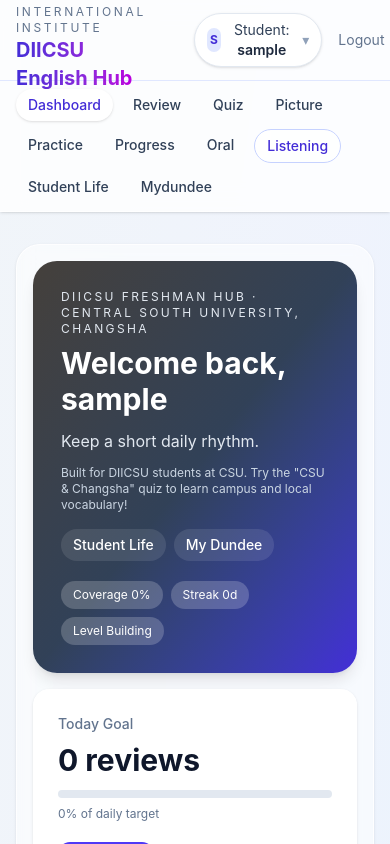
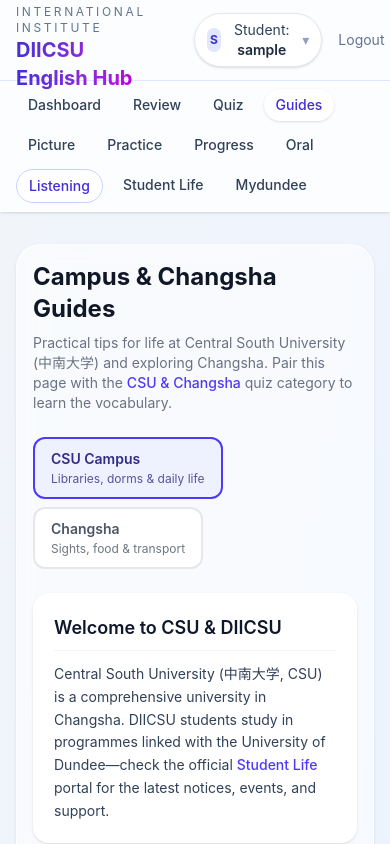
Before and after one commit to z11037/Agile-Software-Engineering-Project, a React (Vite) app in the folder frontend/: page /campus-guide in a window 390 px wide. Before the commit this address led to /. Shown: the top 844 px of the page. Built offline with nearby package versions, Linux system fonts and the light colour scheme; no server answers; sample sign-in values are in the browser's storage.

Commit message:
feat: add Campus & Changsha guide module
Closes #122

- Add CampusChangshaGuidePage with CSU campus and Changsha travel tabs
- Register protected route /campus-guide and nav links (desktop + mobile)
- Add Dashboard quick action for campus and city guides

```diff
--- a/frontend/src/App.tsx
+++ b/frontend/src/App.tsx
@@ -12,6 +12,7 @@
 import PracticeTestPage from './pages/PracticeTestPage';
 import ListeningPage from './pages/ListeningPage';
 import ImageQuizPage from './pages/ImageQuizPage';
+import CampusChangshaGuidePage from './pages/CampusChangshaGuidePage';
 
 export default function App() {
   return (
@@ -85,6 +86,14 @@
                 </ProtectedRoute>
               }
             />
+            <Route
+              path="/campus-guide"
+              element={
+                <ProtectedRoute>
+                  <CampusChangshaGuidePage />
+                </ProtectedRoute>
+              }
+            />
             <Route path="*" element={<Navigate to="/" replace />} />
           </Route>
         </Routes>
--- a/frontend/src/components/Layout.tsx
+++ b/frontend/src/components/Layout.tsx
@@ -88,6 +88,7 @@
                   Listening
                 </NavLink>
                 <NavLink to="/quiz">Quiz</NavLink>
+                <NavLink to="/campus-guide">Campus &amp; Changsha</NavLink>
                 <NavLink to="/image-quiz">Picture Guess</NavLink>
                 <NavLink to="/practice">Practice Test</NavLink>
                 <NavLink to="/progress">Progress</NavLink>
@@ -126,6 +127,7 @@
           <NavLink to="/">Dashboard</NavLink>
           <NavLink to="/review">Review</NavLink>
           <NavLink to="/quiz">Quiz</NavLink>
+          <NavLink to="/campus-guide">Guides</NavLink>
           <NavLink to="/image-quiz">Picture</NavLink>
           <NavLink to="/practice">Practice</NavLink>
           <NavLink to="/progress">Progress</NavLink>
--- /dev/null
+++ b/frontend/src/pages/CampusChangshaGuidePage.tsx
@@ -0,0 +1,198 @@
+import { useState, type ReactNode } from 'react';
+
+type TabId = 'campus' | 'travel';
+
+const TABS: { id: TabId; label: string; sub: string }[] = [
+  { id: 'campus', label: 'CSU Campus', sub: 'Libraries, dorms & daily life' },
+  { id: 'travel', label: 'Changsha', sub: 'Sights, food & transport' },
+];
+
+export default function CampusChangshaGuidePage() {
+  const [tab, setTab] = useState<TabId>('campus');
+
+  return (
+    <div className="max-w-3xl mx-auto space-y-6">
+      <div>
+        <h1 className="text-2xl font-bold text-gray-900">Campus & Changsha Guides</h1>
+        <p className="text-sm text-gray-500 mt-2">
+          Practical tips for life at Central South University (中南大学) and exploring Changsha. Pair this page with
+          the <span className="font-medium text-indigo-600">CSU &amp; Changsha</span> quiz category to learn the
+          vocabulary.
+        </p>
+      </div>
+
+      <div className="flex flex-wrap gap-2">
+        {TABS.map((t) => (
+          <button
+            key={t.id}
+            type="button"
+            onClick={() => setTab(t.id)}
+            className={`px-4 py-2.5 rounded-xl text-left border-2 transition cursor-pointer min-w-[140px] ${
+              tab === t.id
+                ? 'border-indigo-600 bg-indigo-50 text-indigo-900'
+                : 'border-gray-200 bg-white text-gray-600 hover:border-gray-300'
+            }`}
+          >
+            <span className="block text-sm font-semibold">{t.label}</span>
+            <span className="block text-xs opacity-80 mt-0.5">{t.sub}</span>
+          </button>
+        ))}
+      </div>
+
+      {tab === 'campus' && <CampusSection />}
+      {tab === 'travel' && <TravelSection />}
+    </div>
+  );
+}
+
+function CampusSection() {
+  return (
+    <div className="space-y-4">
+      <GuideCard title="Welcome to CSU & DIICSU">
+        <p>
+          Central South University (中南大学, CSU) is a comprehensive university in Changsha. DIICSU students study in
+          programmes linked with the University of Dundee—check the official{' '}
+          <a
+            href="https://dii.csu.edu.cn"
+            target="_blank"
+            rel="noreferrer noopener"
+            className="text-indigo-600 hover:underline font-medium"
+          >
+            Student Life
+          </a>{' '}
+          portal for the latest notices, events, and support.
+        </p>
+      </GuideCard>
+
+      <GuideCard title="Campus facilities (English you will use)">
+        <ul className="list-disc pl-5 space-y-2 text-gray-700">
+          <li>
+            <strong>Library</strong> (图书馆) — Quiet study floors, book loans, and often exam-season extended hours.
+            Bring your student card.
+          </li>
+          <li>
+            <strong>Cafeteria / canteen</strong> (食堂) — Affordable meals; peak times are busy right after class.
+          </li>
+          <li>
+            <strong>Dormitory</strong> (宿舍) — Follow residence rules for visitors, electricity, and quiet hours.
+          </li>
+          <li>
+            <strong>Laboratory</strong> (实验室) — Wear required safety gear; sign in when your course requires it.
+          </li>
+          <li>
+            <strong>Lecture hall</strong> (阶梯教室) — Arrive a few minutes early for large classes.
+          </li>
+          <li>
+            <strong>Teaching building</strong> (教学楼) — Check room numbers on your timetable; buildings can be large.
+          </li>
+          <li>
+            <strong>Gymnasium / playground</strong> — Great for stress relief between assignments.
+          </li>
+        </ul>
+      </GuideCard>
+
+      <GuideCard title="University life vocabulary in practice">
+        <ul className="list-disc pl-5 space-y-2 text-gray-700">
+          <li>
+            <strong>Semester</strong> — Plan <strong>credits</strong> and <strong>elective</strong> vs{' '}
+            <strong>compulsory</strong> courses early.
+          </li>
+          <li>
+            Watch deadlines for <strong>enrollment</strong>, <strong>assignment</strong> submission, and{' '}
+            <strong>exam</strong> registration.
+          </li>
+          <li>
+            Ask your advisor about <strong>scholarship</strong> options and <strong>GPA</strong> requirements.
+          </li>
+          <li>
+            <strong>Freshman</strong> <strong>orientation</strong> sessions are the fastest way to learn campus routes
+            and online systems.
+          </li>
+        </ul>
+      </GuideCard>
+    </div>
+  );
+}
+
+function TravelSection() {
+  return (
+    <div className="space-y-4">
+      <GuideCard title="Must-see spots">
+        <ul className="list-disc pl-5 space-y-2 text-gray-700">
+          <li>
+            <strong>Orange Island</strong> (橘子洲) — Riverside park; famous statue and river views. Good for a walk and
+            photos.
+          </li>
+          <li>
+            <strong>Yuelu Academy</strong> (岳麓书院) — Historic academy at the foot of <strong>Yuelu Mountain</strong>{' '}
+            (岳麓山). Allow time to explore slowly.
+          </li>
+          <li>
+            <strong>Xiang River</strong> (湘江) — Defines much of the cityscape; evening lights along the banks are
+            popular.
+          </li>
+          <li>
+            <strong>Taiping Street</strong> (太平街) — Busy pedestrian lane for snacks and souvenirs (expect crowds on
+            weekends).
+          </li>
+        </ul>
+      </GuideCard>
+
+      <GuideCard title="Food & flavor">
+        <ul className="list-disc pl-5 space-y-2 text-gray-700">
+          <li>
+            <strong>Hunan cuisine</strong> (湘菜) — Often <strong>spicy</strong>; say &quot;less spicy&quot; if you need
+            a milder dish.
+          </li>
+          <li>
+            <strong>Stinky tofu</strong> (臭豆腐) — A Changsha classic; the smell is stronger than the taste for many
+            people.
+          </li>
+          <li>
+            <strong>Rice noodles</strong> (米粉) — A common breakfast; many small shops near campuses.
+          </li>
+          <li>
+            <strong>Hot pot</strong> (火锅) — Fun for groups; book ahead on Friday evenings.
+          </li>
+          <li>
+            <strong>Red braised pork</strong> (红烧肉) — A famous comfort dish; good entry point if you are new to local
+            flavors.
+          </li>
+        </ul>
+      </GuideCard>
+
+      <GuideCard title="Getting around">
+        <ul className="list-disc pl-5 space-y-2 text-gray-700">
+          <li>
+            <strong>Changsha subway</strong> (长沙地铁) — Cheap and reliable; download a metro map app or save a
+            screenshot offline.
+          </li>
+          <li>
+            <strong>High-speed rail</strong> (高铁) — Changsha connects well to other cities for weekend trips—book
+            tickets early on holidays.
+          </li>
+          <li>
+            <strong>Window of the World</strong> (世界之窗) — Theme park area; combine with a free day and good
+            weather.
+          </li>
+        </ul>
+      </GuideCard>
+
+      <GuideCard title="Day-trip ideas">
+        <p className="text-gray-700">
+          Half day: Yuelu Mountain + Yuelu Academy + riverside sunset. Evening: snack street and metro back to campus.
+          Always carry your student card, mobile payment, and a bottle of water—Changsha summers are humid.
+        </p>
+      </GuideCard>
+    </div>
+  );
+}
+
+function GuideCard({ title, children }: { title: string; children: ReactNode }) {
+  return (
+    <section className="part-box p-5 sm:p-6">
+      <h2 className="text-lg font-semibold text-slate-900 border-b border-slate-100 pb-2 mb-3">{title}</h2>
+      <div className="text-sm text-slate-700 leading-relaxed space-y-2">{children}</div>
+    </section>
+  );
+}
--- a/frontend/src/pages/DashboardPage.tsx
+++ b/frontend/src/pages/DashboardPage.tsx
@@ -353,7 +353,7 @@
         </div>
       </section>
 
-      <section className="grid grid-cols-1 sm:grid-cols-2 lg:grid-cols-4 gap-4">
+      <section className="grid grid-cols-1 sm:grid-cols-2 lg:grid-cols-3 xl:grid-cols-5 gap-4">
         <QuickAction
           to="/review"
           title="Review Words"
@@ -367,6 +367,13 @@
           description="Quick check"
           color="bg-orange-500"
           icon="⚡"
+        />
+        <QuickAction
+          to="/campus-guide"
+          title="Campus & Changsha"
+          description="Guides & travel tips"
+          color="bg-emerald-500"
+          icon="🗺️"
         />
         <QuickAction
           to="/image-quiz"
```
